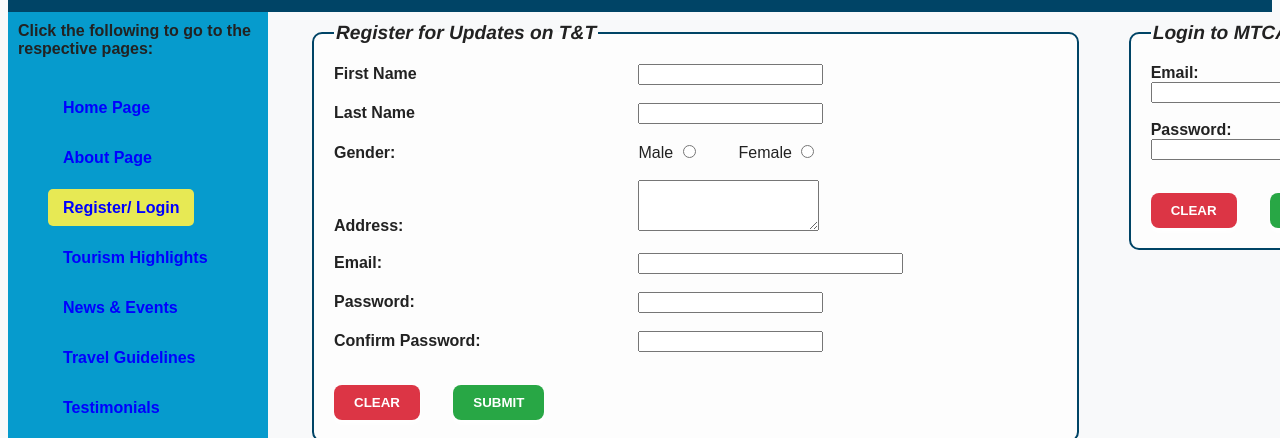
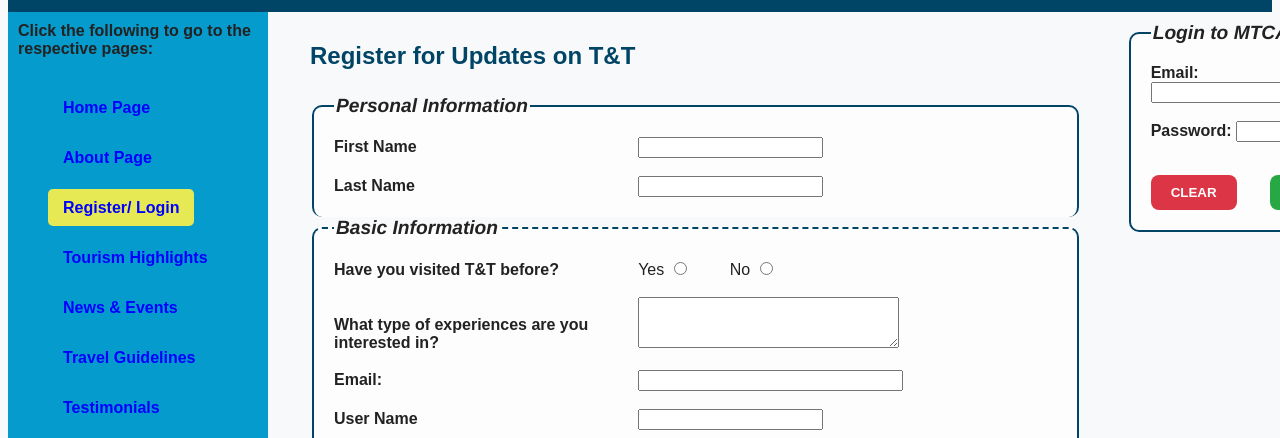
Before and after one commit to abbybachan/Final-Project-MTCA, a plain HTML site: page HTML/register.html in a window 1280 px wide. Shown: the part 362-800 px from the top of the page. Drawn offline with Linux system fonts and the light colour scheme.

Commit message:
Update register.html

```diff
--- a/HTML/register.html
+++ b/HTML/register.html
@@ -37,32 +37,41 @@
 
 			<div id="registration_form">
 
-			<fieldset>
+			<h2> Register for Updates on T&amp;T </h2>
 
-			<legend> Register for Updates on T&amp;T  </legend>
+			<fieldset class="personal">
 
-				<form method="get" action="acknowledgement.html" >
+			<legend> Personal Information </legend>
+
+			<form method="get" action="acknowledgement.html" >
 
 				<label class="formLabel"> First Name </label>
 					<input type="text" id="f_name" name="f_name"> <br><br>
 
 
 				<label class="formLabel"> Last Name </label>
-					<input type="text" id="l_name" name="l_name"> <br><br>
+					<input type="text" id="l_name" name="l_name">
+
+			</fieldset>
+
+			<fieldset class="basic-info">
+
+			<legend> Basic Information </legend>
+				<label class="formLabel"> Have you visited T&amp;T before? </label>
+					Yes <input type="radio" id="y_visit" name="visit" value="Yes"> &nbsp; &nbsp; &nbsp; &nbsp;
+					No <input type="radio" id="n_visit" name="visit" value="No"> <br><br>
 
 
-				<label class="formLabel"> Gender&colon; </label>
-					Male <input type="radio" id="m_gender" name="gender" value="Male"> &nbsp; &nbsp; &nbsp; &nbsp;
-					Female <input type="radio" id="f_gender" name="gender" value="Female"> <br><br>
-
-
-				<label class="formLabel"> Address&colon; </label>
-					<textarea id="address" name="address" rows="3" cols="20" ></textarea> <br><br>
+				<label class="formLabel"> What type of experiences are you interested in?</label>
+					<textarea id="address" name="address" rows="3" cols="30" ></textarea> <br><br>
 
 
 				<label class="formLabel"> Email&colon; </label>
 					<input type="email" id="email" name="email" size="30"> <br><br>
 
+
+				<label class="formLabel"> User Name </label>
+					<input type="text" id="u_name" name="u_name"> <br><br>
 
 				<label class="formLabel"> Password&colon; </label>
 					<input type="password" id="p_wd" name="p_wd" maxlength="10"> <br><br>
@@ -93,11 +102,11 @@
 
 				<legend> Login to MTCA Portal</legend>
 
-					<label class="formLabel"> Email&colon; </label>
+					<label class="formlabel"> Email&colon; </label>
 						<input type="email" id="emailAdd" name="emailAdd" size="30"> <br><br>
 
 
-					<label class="formLabel"> Password&colon; </label>
+					<label> Password&colon; </label>
 						<input type="password" id="p_word" name="p_word"> <br><br>
 
 				<div class="buttons">
@@ -114,7 +123,6 @@
 
 	</main>
 
-
 	</div>
 
 
```
